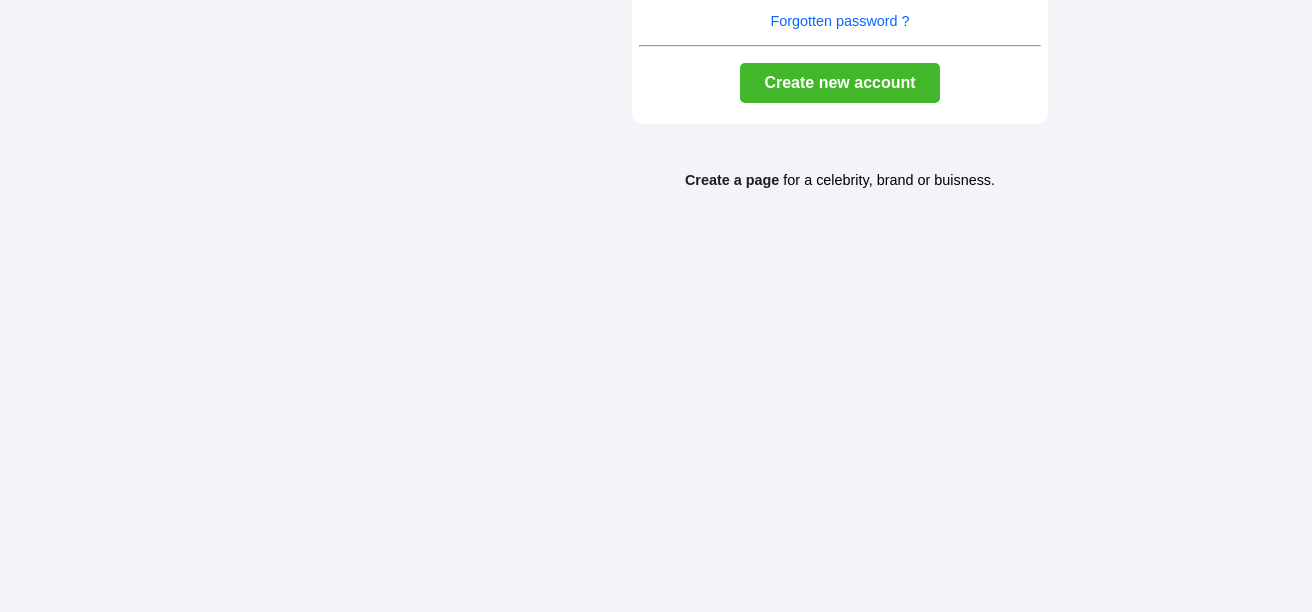
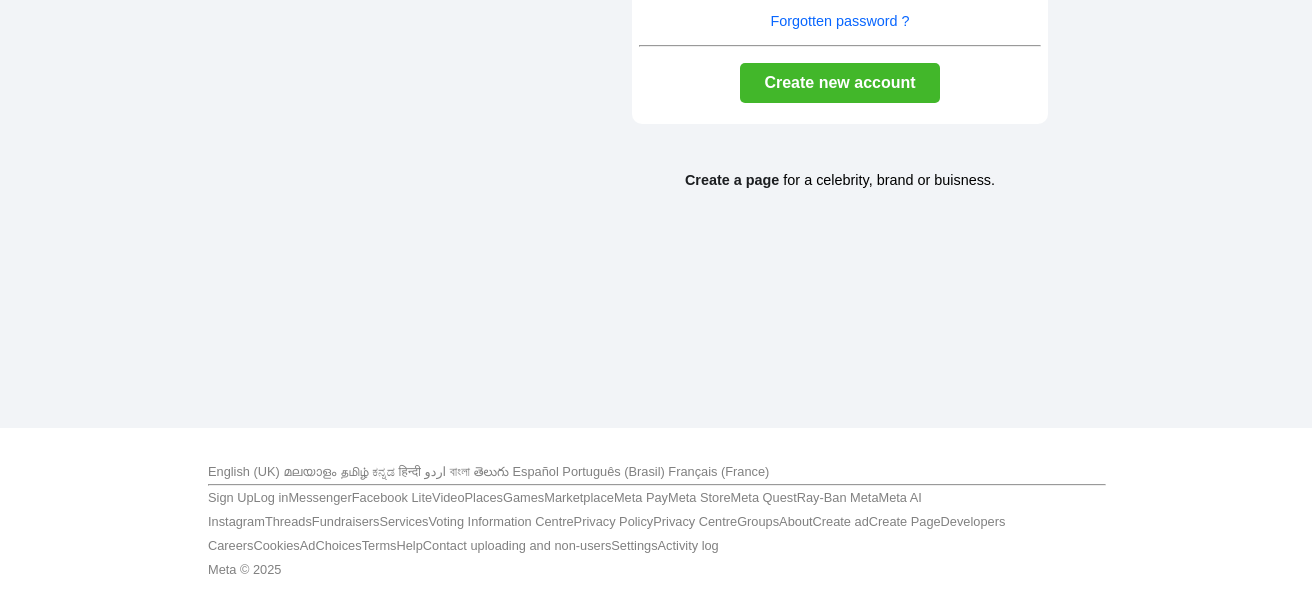
Before and after one commit to Shanraj333/facebook_login_page, a plain HTML site: page index.html in a window 1280 px wide. Shown: the part 372-984 px from the top of the page, 1312 px wide, since content can reach past the window. Before the commit the page ends 800 px from the top, so only its background shows below. Drawn offline with Linux system fonts and the light colour scheme; a script that the page names is missing.

Commit message:
body full completed ,footer need to correct

```diff
--- a/index.html
+++ b/index.html
@@ -4,34 +4,68 @@
     <meta charset="UTF-8" />
     <meta name="viewport" content="width=device-width, initial-scale=1.0" />
     <title>Facebook - login or sign up</title>
-    <link rel="icon" href="./resource/fb-icon.png" type="image/png">
+    <link rel="icon" href="https://www.facebook.com/images/fb_icon_325x325.png"/>
     <link rel="stylesheet" href="style.css" />
-    <link rel="stylesheet" href="https://cdnjs.cloudflare.com/ajax/libs/font-awesome/6.7.2/css/all.min.css" integrity="sha512-Evv84Mr4kqVGRNSgIGL/F/aIDqQb7xQ2vcrdIwxfjThSH8CSR7PBEakCr51Ck+w+/U6swU2Im1vVX0SVk9ABhg==" crossorigin="anonymous" referrerpolicy="no-referrer" />
+    <link
+      rel="stylesheet"
+      href="https://cdnjs.cloudflare.com/ajax/libs/font-awesome/6.7.2/css/all.min.css"
+      integrity="sha512-Evv84Mr4kqVGRNSgIGL/F/aIDqQb7xQ2vcrdIwxfjThSH8CSR7PBEakCr51Ck+w+/U6swU2Im1vVX0SVk9ABhg=="
+      crossorigin="anonymous"
+      referrerpolicy="no-referrer"
+    />
   </head>
   <body>
     <div class="container">
       <div class="body-container">
         <div class="left">
-          <p class="logo space  ">facebook</p>
-          <div class="para"><p class="logo-txt space">Facebook helps you connect and share with the people in your life.</p></div>
+          <p class="logo space">facebook</p>
+          <div class="para">
+            <p class="logo-txt space">
+              Facebook helps you connect and share with the people in your life.
+            </p>
+          </div>
         </div>
         <div class="right">
           <form action="">
-            <input type="text" placeholder="Email address or phone number" class="form-cnt">
-            <input type="password" placeholder="password" class="form-cnt">
+            <input
+              type="text"
+              placeholder="Email address or phone number"
+              class="form-cnt"
+            />
+            <input type="password" placeholder="password" class="form-cnt" />
             <button class="form-cnt log-in-btn">Log in</button>
             <a href="#" class="forgot-txt">Forgotten password ?</a>
-            <hr>
+            <hr />
             <button class="create-btn">Create new account</button>
           </form>
-          <p class="sign-up-txt"><a href="#" class="create-acc">Create a page </a>for a celebrity, brand or buisness.</p>
+          <p class="sign-up-txt">
+            <a href="#" class="create-acc">Create a page </a>for a celebrity,
+            brand or buisness.
+          </p>
         </div>
       </div>
-      <div class="footer"></div>
+      <footer>
+        <div class="footer-container">
+          <p>English (UK)
+            മലയാളം
+            தமிழ்
+            ಕನ್ನಡ
+            हिन्दी
+            اردو
+            বাংলা
+            తెలుగు
+            Español
+            Português (Brasil)
+            Français (France)
+            </p><hr>
+            <p>Sign UpLog inMessengerFacebook LiteVideoPlacesGamesMarketplaceMeta PayMeta StoreMeta QuestRay-Ban MetaMeta AI</p>
+            <p>InstagramThreadsFundraisersServicesVoting Information CentrePrivacy PolicyPrivacy CentreGroupsAboutCreate adCreate PageDevelopers</p>
+            <p>CareersCookiesAdChoicesTermsHelpContact uploading and non-usersSettingsActivity log</p>
+            <p></p>
+            <p>Meta © 2025  </p>
+        </div>
+      </footer>
     </div>
-
-
-
 
     <script src="script.js"></script>
   </body>
--- a/script.js
+++ /dev/null
@@ -1 +0,0 @@
-}
--- a/style.css
+++ b/style.css
@@ -4,6 +4,8 @@
   background-color: #f2f4f7;
   text-decoration: none;
   font-family: sans-serif;
+
+
 }
 .container {
   display: flex;
@@ -17,7 +19,8 @@
   display: flex;
   flex-direction: row;
   flex: 1 1 50%;
-  justify-content: space-around;
+  justify-content: space-around;  flex-wrap: wrap;
+
 }
 .left,
 .right {
@@ -46,6 +49,7 @@ form {
   align-items: center;
   justify-content: center;
   flex-direction: column;
+
 }
 form {
   width: 25rem;
@@ -116,6 +120,32 @@ button {
 }
 input:focus {
     border-color: #0866ff;
-
     outline: none;
   }
+  /* footer */
+  footer{
+    width: 100%;
+    height: max-content;
+    background-color:white;
+    display: flex;
+    align-items: center;
+    justify-content: center;
+    padding: 1rem;
+  }
+  .footer-container{
+    width: 70%;
+    height: max-content;
+    display: flex;
+    flex-direction: column;
+    align-items:left ;
+    justify-content:center;
+    padding: 1rem;
+    background-color:white;
+
+  }
+  .footer-container p{
+    color: grey;
+    background-color: white;
+    font-size: 0.8rem;
+    line-height: 1.5rem;
+  }
```
